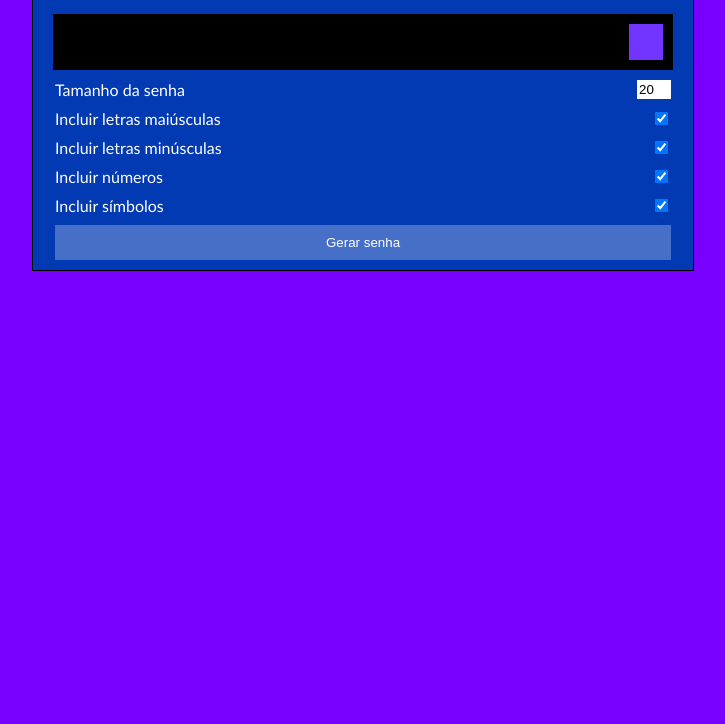
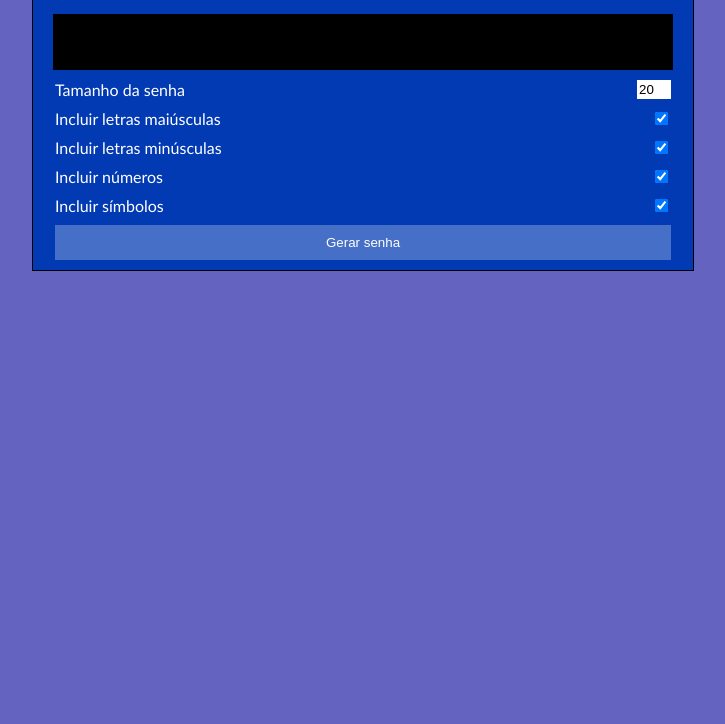
Before and after one commit to Breno071/Password-Generator, a plain HTML site: page index.html in a window 1280 px wide. Shown: the part 76-800 px from the top of the page, without its empty margins (277-1002 px from the left). Drawn offline with Linux system fonts and the light colour scheme.

Commit message:
adiciona mudanças no estilo do app

```diff
--- a/style.css
+++ b/style.css
@@ -2,7 +2,7 @@ body {
   margin: 0 auto;
   padding: 0;
   box-sizing: border-box;
-  background-color: rgb(119, 0, 255);
+  background-color: rgb(101, 99, 192);
   height: 100vh;
   font-family: "Trebuchet MS", "Lucida Sans Unicode", "Lucida Grande",
     "Lucida Sans", Arial, sans-serif;
@@ -47,7 +47,8 @@ body {
 }
 
 .clipboard {
-  background-color: rgb(114, 53, 255);
+  cursor: pointer;
+  background-color: black;
   font-size: 30px;
   border: none;
   color: white;
@@ -69,6 +70,7 @@ body {
 }
 
 .btngenerator {
+  cursor: pointer;
   width: 100%;
   background-color: rgb(70, 111, 199);
   color: white;
```
